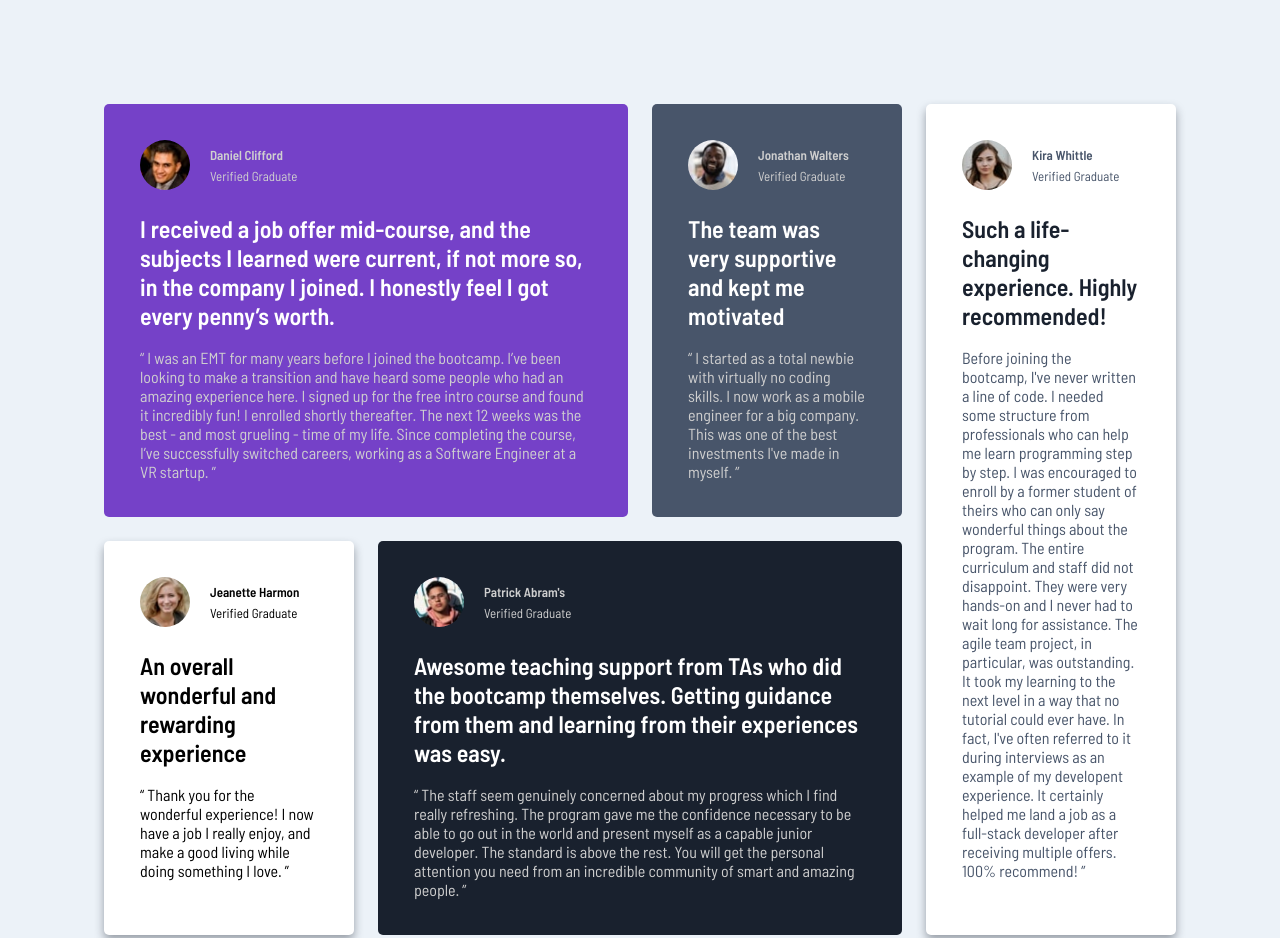
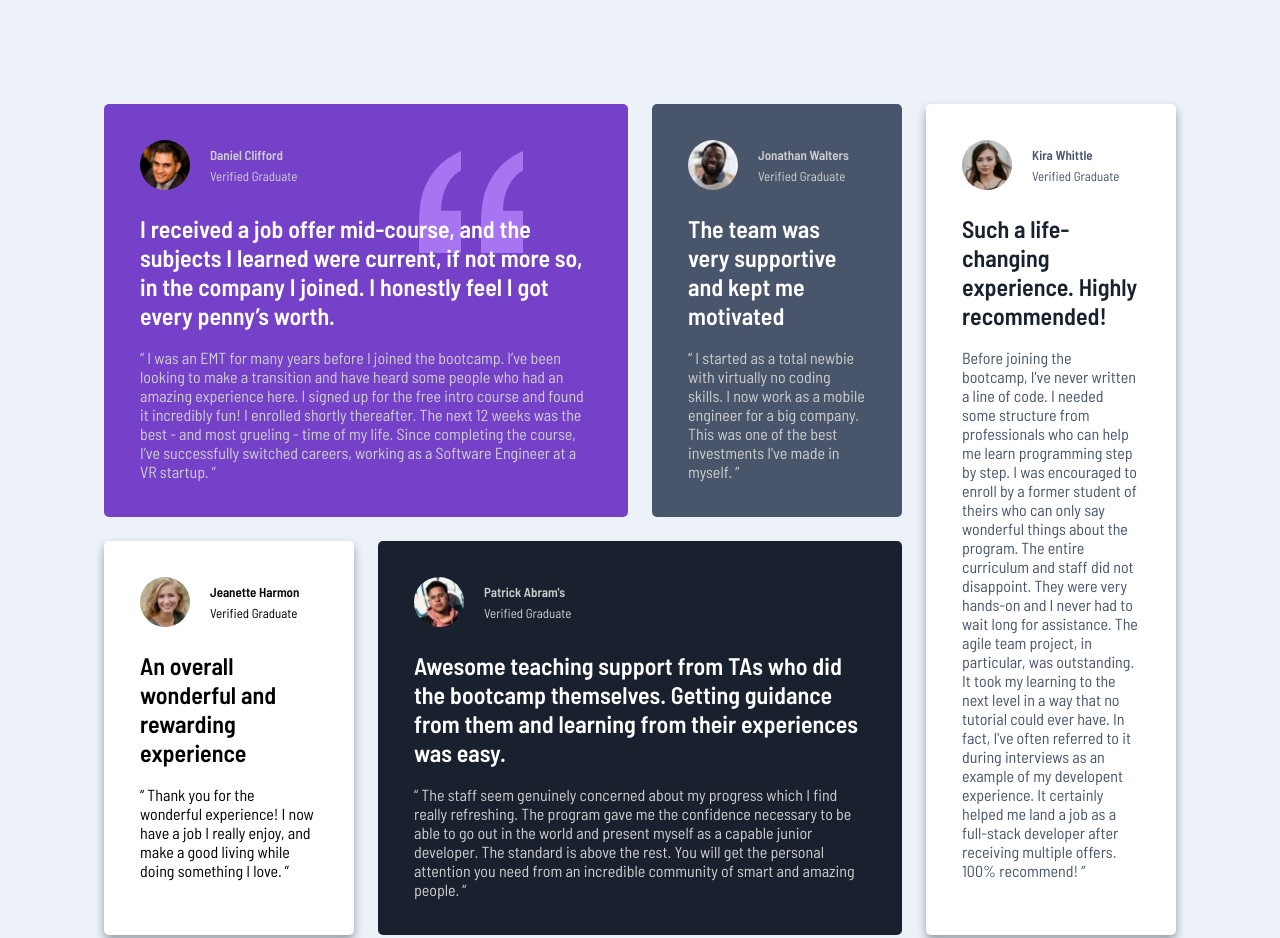
Before and after one commit to AnujCodeIt/Testimonials-grid-section, a plain HTML site: page index.html in a window 1280 px wide. Shown: the top 938 px of the page. Drawn offline with Linux system fonts and the light colour scheme.

Commit message:
Added backgound image

```diff
--- a/style.css
+++ b/style.css
@@ -48,7 +48,9 @@ body {
 
 .testimonial-daniel {
   grid-area: daniel;
-  /* background-image: url(./images/bg-pattern-quotation.svg); */
+  background-image: url(./images/bg-pattern-quotation.svg);
+  background-repeat: no-repeat;
+  background-position: 75% 15%;
   background-color: var(--violet);
 }
 
```
